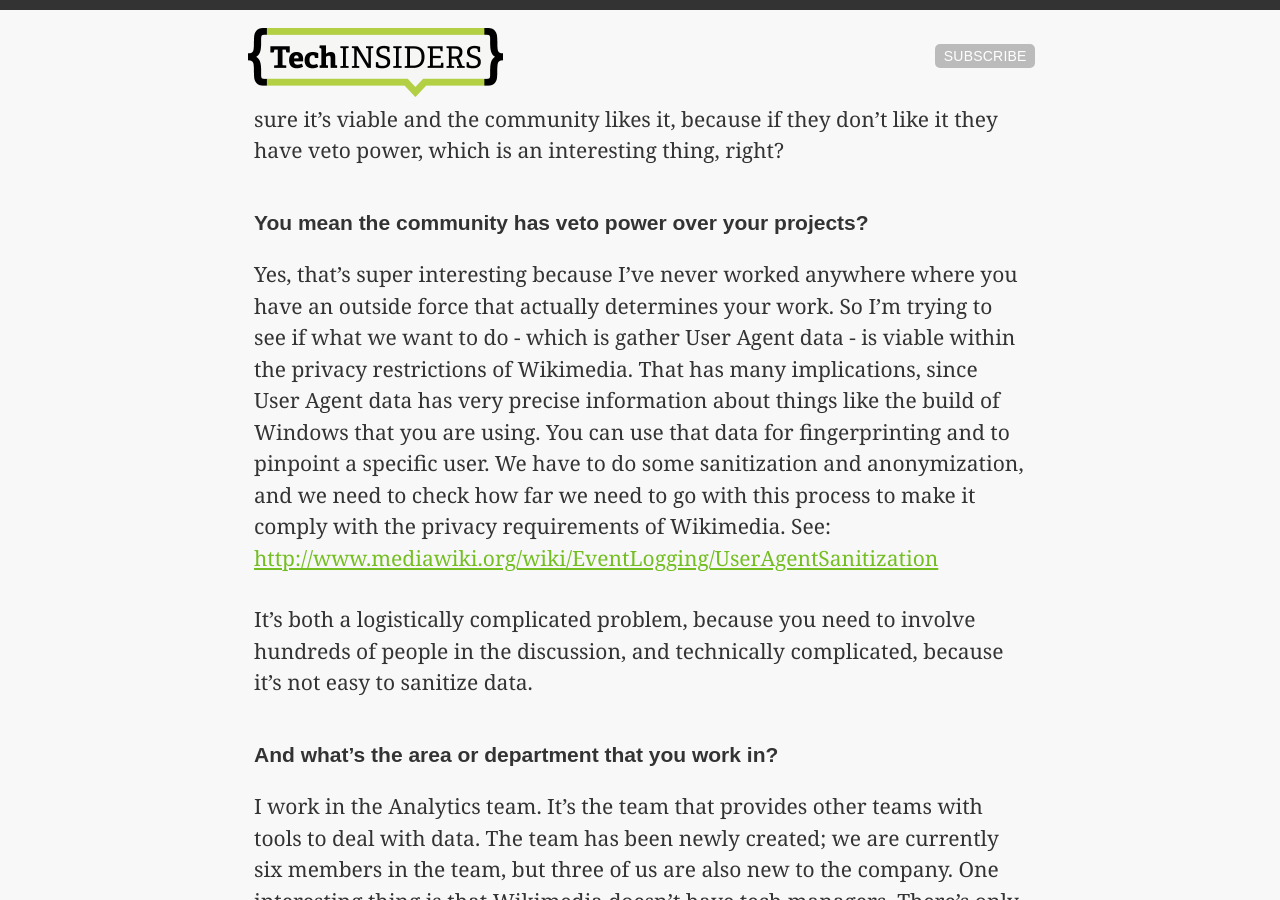
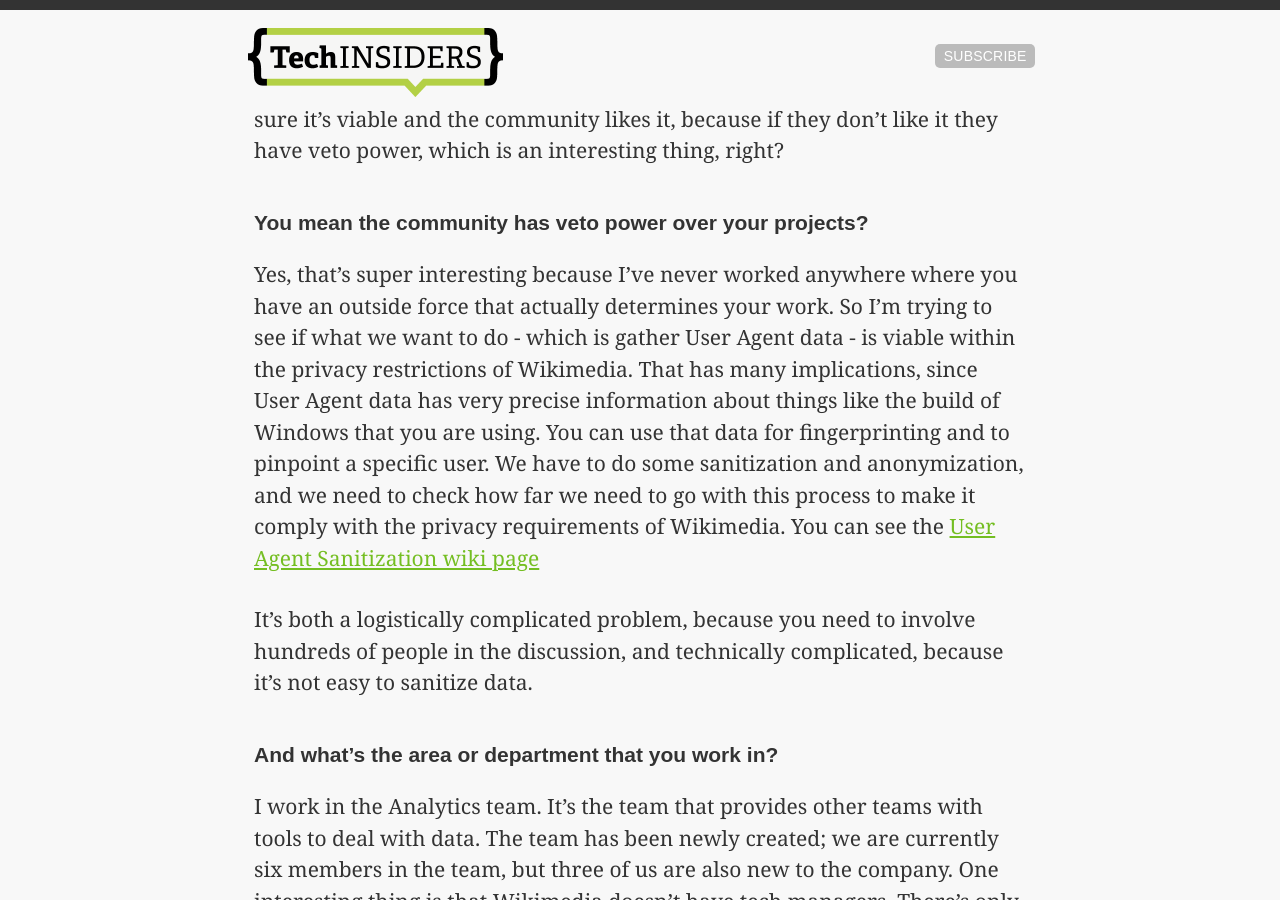
Before and after one commit to localistico/techinsiders.io, a Jekyll site: the page built from _posts/2014-03-06-meet-nuria-ruiz-software-engineer-at-wikimedia.markdown, in a window 1280 px wide and 900 px high, scrolled down 1844 px. Built offline with Jekyll 4.4.1, drawn with Linux system fonts in a browser that asks for light colours; Markdown is read by kramdown in place of the engine named in the settings; comment, search, counter and statistics services are not loaded.

Commit message:
Replace in-text URL with link description

```diff
--- a/_posts/2014-03-06-meet-nuria-ruiz-software-engineer-at-wikimedia.markdown
+++ b/_posts/2014-03-06-meet-nuria-ruiz-software-engineer-at-wikimedia.markdown
@@ -23,7 +23,7 @@
 
 ### You mean the community has veto power over your projects?
 
-Yes, that’s super interesting because I’ve never worked anywhere where you have an outside force that actually determines your work. So I’m trying to see if what we want to do - which is gather User Agent data - is viable within the privacy restrictions of Wikimedia. That has many implications, since User Agent data has very precise information about things like the build of Windows that you are using. You can use that data for fingerprinting and to pinpoint a specific user. We have to do some sanitization and anonymization, and we need to check how far we need to go with this process to make it comply with the privacy requirements of Wikimedia. See: [http://www.mediawiki.org/wiki/EventLogging/UserAgentSanitization](http://www.mediawiki.org/wiki/EventLogging/UserAgentSanitization)
+Yes, that’s super interesting because I’ve never worked anywhere where you have an outside force that actually determines your work. So I’m trying to see if what we want to do - which is gather User Agent data - is viable within the privacy restrictions of Wikimedia. That has many implications, since User Agent data has very precise information about things like the build of Windows that you are using. You can use that data for fingerprinting and to pinpoint a specific user. We have to do some sanitization and anonymization, and we need to check how far we need to go with this process to make it comply with the privacy requirements of Wikimedia. You can see the [User Agent Sanitization wiki page](http://www.mediawiki.org/wiki/EventLogging/UserAgentSanitization)
 
 It’s both a logistically complicated problem, because you need to involve hundreds of people in the discussion, and technically complicated, because it’s not easy to sanitize data.
 
```
